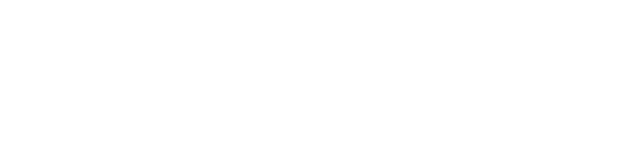
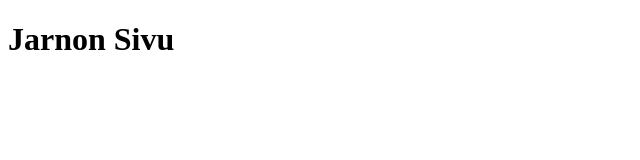
Before and after one commit to Rutjake/rutjake.github.io, a plain HTML site: page index.html in a window 1280 px wide. Shown: the whole page, without its empty margins (0-640 px from the left). Drawn offline with Linux system fonts and the light colour scheme.

Commit message:
Update index.html

```diff
--- a/index.html
+++ b/index.html
@@ -6,6 +6,8 @@
 </head>
 
 <body>
+  <h1>Jarnon Sivu</h1>
+
 
 </body>
 </html>
```
